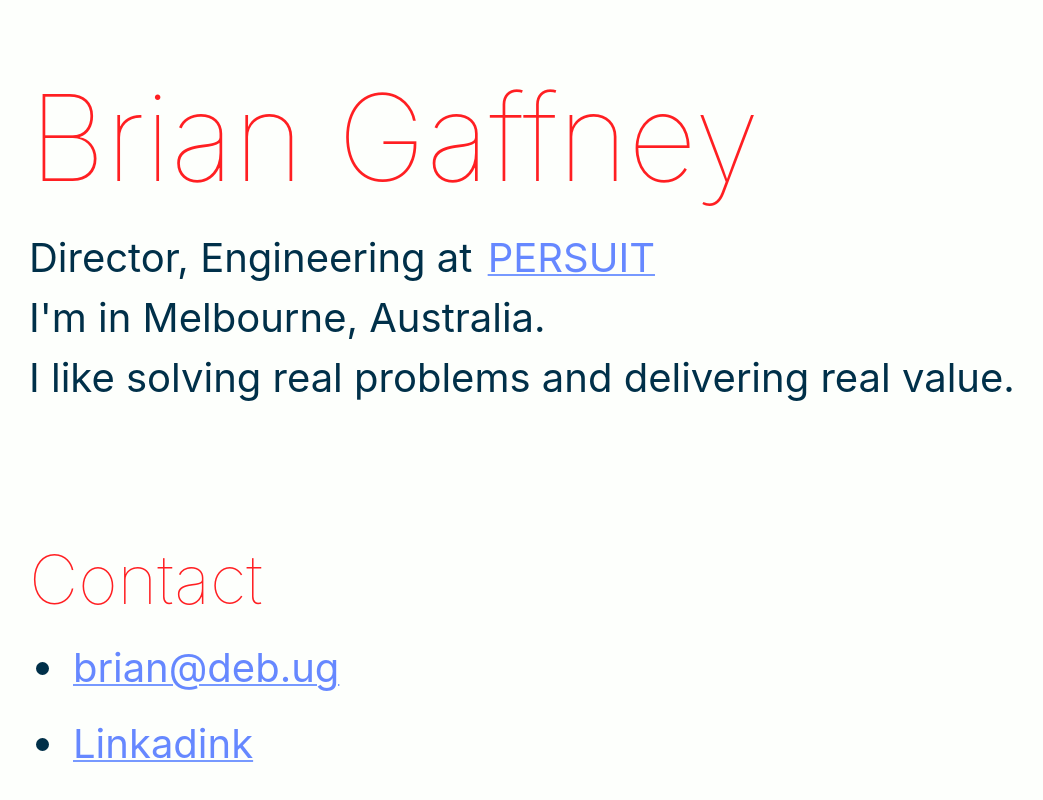
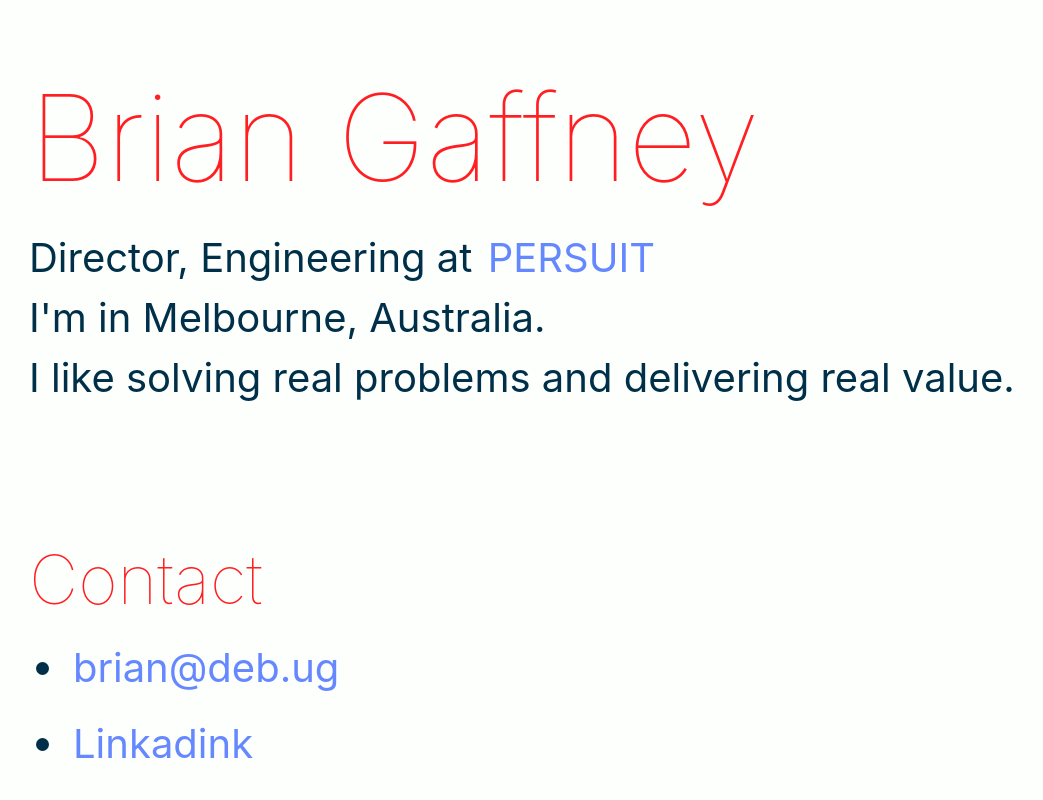
Before and after one commit to Brian-Gaffney/Deb.ug, a Svelte app: page / in a window 1280 px wide. Shown: the top 800 px of the page, without its empty margins (19-1062 px from the left). Built offline with nearby package versions, Linux system fonts and the light colour scheme.

Commit message:
Simplify link hover: no default underline, animated on hover
- Remove default underline from links
- Animate underline from left to right on hover
- Match underline color to link text (#6688ff)
- Increase underline thickness to 3px

```diff
--- a/public/global.css
+++ b/public/global.css
@@ -33,10 +33,7 @@ body {
 
 a {
 	color: #6688ff;
-	text-decoration: underline;
-	text-decoration-color: #7799ff;
-	text-decoration-thickness: 2px;
-	text-underline-offset: 2px;
+	text-decoration: none;
 	position: relative;
 }
 
@@ -44,12 +41,11 @@ a::after {
 	content: '';
 	position: absolute;
 	left: 0;
-	bottom: 0;
+	bottom: -2px;
 	width: 0;
-	height: 2px;
-	background-color: #ff1f22;
+	height: 3px;
+	background-color: #6688ff;
 	transition: width 0.3s ease;
-	transform: translateY(4px);
 }
 
 a:hover::after {
```
